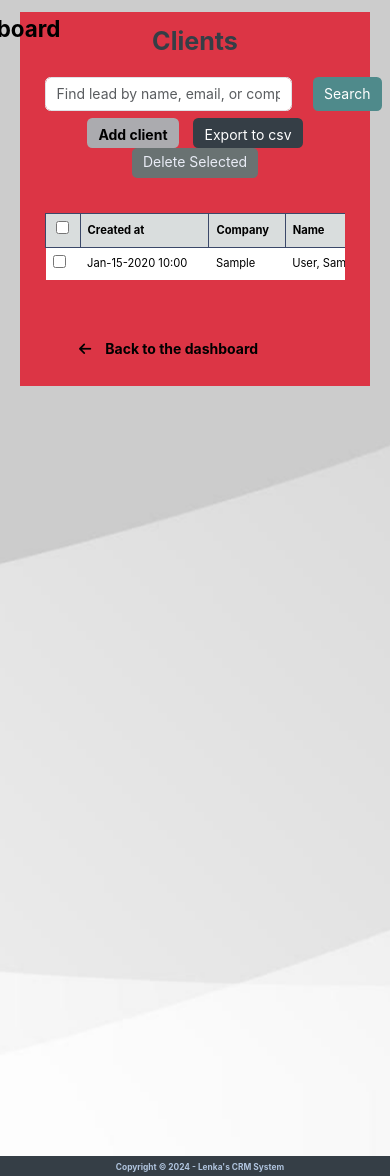
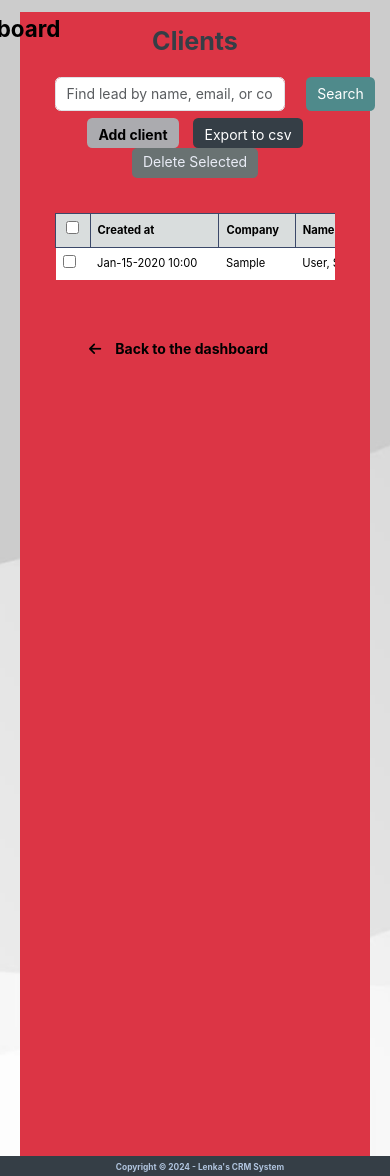
Before and after one commit to lenkamac/CrmSystem, a Django app: page /dashboard/clients/ in a window 390 px wide. Shown: the part 43-1219 px from the top of the page. Run offline with Django 5.2, Linux system fonts and the light colour scheme; a user stored in the database is signed in; tables that the repository leaves empty hold one stand-in row (values such as "Sample post"); some libraries are stand-ins or nearby versions.

Commit message:
responsiv  container small device for client list

```diff
--- a/client/static/client/css/client.css
+++ b/client/static/client/css/client.css
@@ -2,7 +2,6 @@
     margin-left: 235px;
     font-size: 1.1rem;
 }
-
 
 
 /* Responsive design*/
@@ -11,7 +10,8 @@
         font-size: 0.6rem;
         margin: 25px auto;
         width: 100%;
-        padding: 25px;
+        padding: 35px;
+        height: 100vh;
     }
     table thead th {
         font-size: 0.7rem;
```
